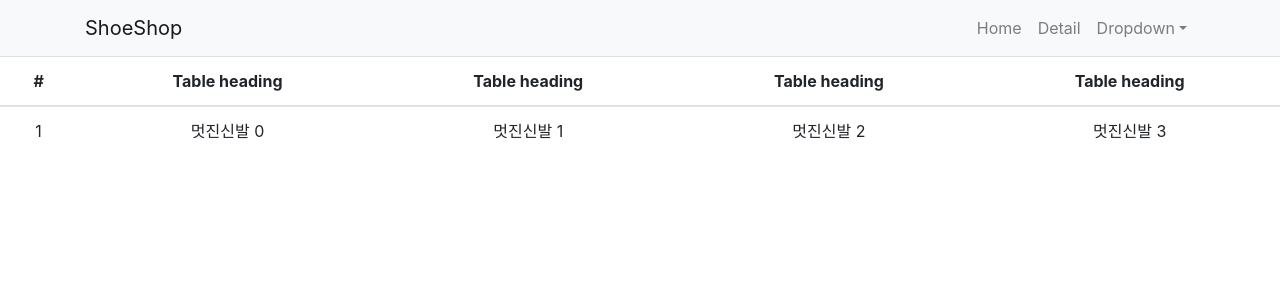
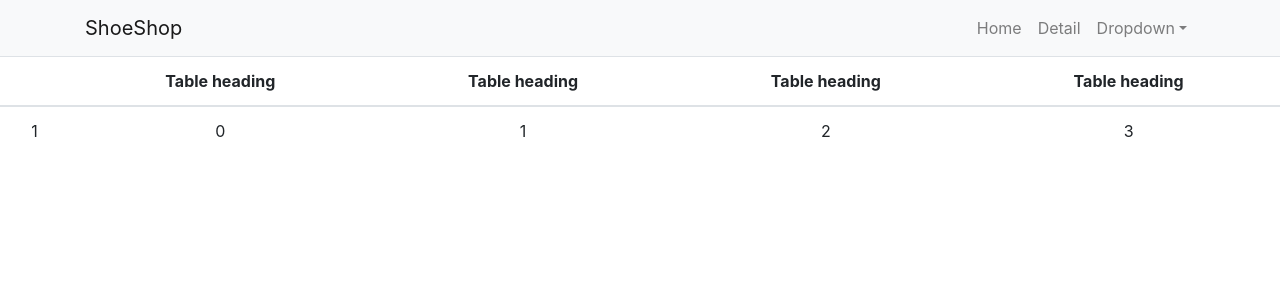
Before and after one commit to seeunyoun/react, a React (Create React App) app in the folder shop/: page /cart in a window 1280 px wide. Shown: the top 300 px of the page. Built offline with nearby package versions, Linux system fonts and the light colour scheme.

Commit message:
🚧 try

```diff
--- a/shop/src/Cart.js
+++ b/shop/src/Cart.js
@@ -8,31 +8,51 @@ const Cart = (props) => {
       <Table responsive>
         <thead>
           <tr>
-            <th>#</th>
+            <th></th>
             {Array.from({ length: 4 }).map((_, index) => (
               <th key={index}>Table heading</th>
             ))}
           </tr>
         </thead>
         <tbody>
-          <tr>
-            <td>1</td>
+          {/* <tr>
+            {Array.from({ length: 1 }).map((_, index) => (
+              <td key={index}>{index + 1}</td>
+            ))}
             {Array.from({ length: 4 }).map((_, index) => (
-              <td key={index}>{props.state[0].name} {index}</td>
+              <td key={index}>
+                {props.state[0].name} {index}
+              </td>
             ))}
-          </tr>
+          </tr> */}
+          <Tr />
         </tbody>
       </Table>
     </div>
   );
 };
 
-function ff(state) {
+function Tr(state) {
+  return (
+    <tr>
+      {Array.from({ length: 1 }).map((_, index) => (
+        <td key={index}>{index + 1}</td>
+      ))}
+      {Array.from({ length: 4 }).map((_, index) => (
+        <td key={index}>
+          {state[0]} {index}
+        </td>
+      ))}
+    </tr>
+  );
+}
+
+function whyWeUseRedux(state) {
   // 변수 store안의 데이터를 가져와서 props화 시키는 함수 <state를 props화>
   return {
     state: state,
   };
 }
 
-export default connect(ff)(Cart);
+export default connect(whyWeUseRedux)(Cart);
 // export default Cart;
--- a/shop/src/index.js
+++ b/shop/src/index.js
@@ -8,7 +8,10 @@ import { Provider } from "react-redux";
 import { createStore } from "redux";
 
 let store = createStore(() => {
-  return [{ id: 0, name: "멋진신발", quan: 2 }];
+  return [
+    { id: 0, name: "멋진신발", quan: 2 },
+    { id: 1, name: "썩은신발", quan: 13 },
+  ];
 }); // state 초기값 저장
 
 ReactDOM.render(
```
